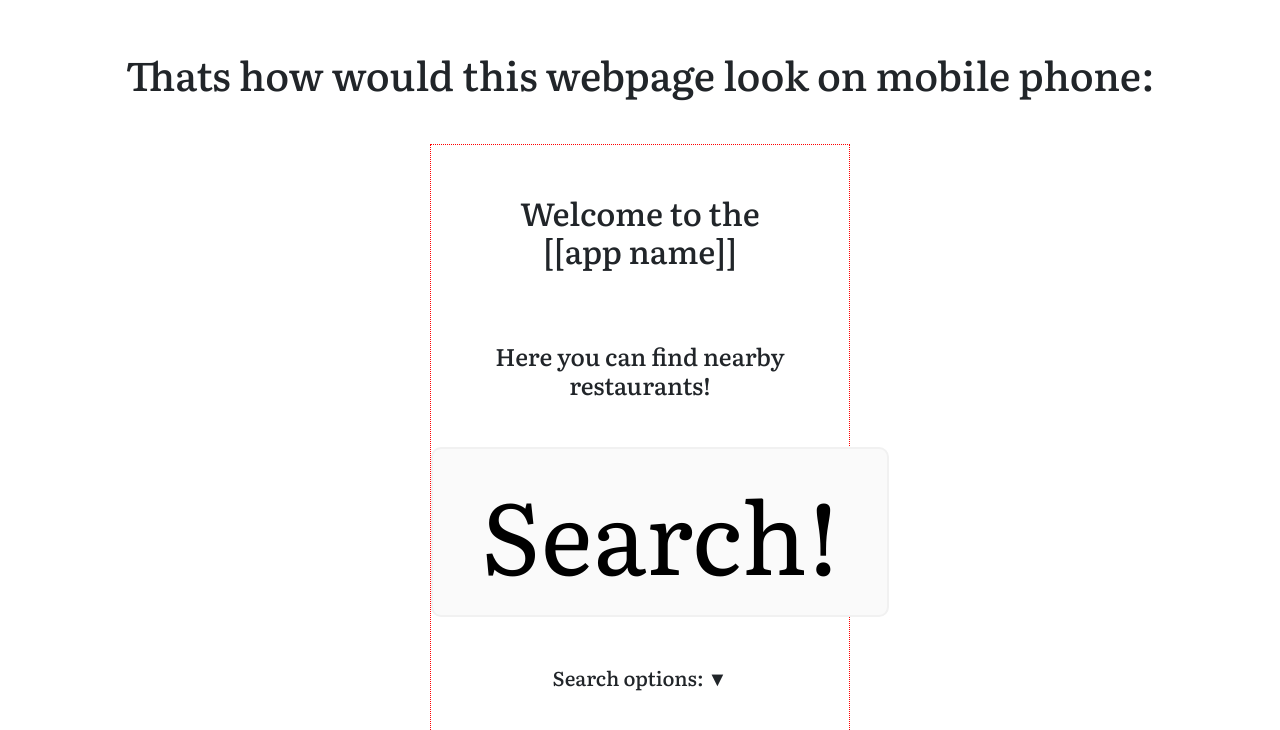
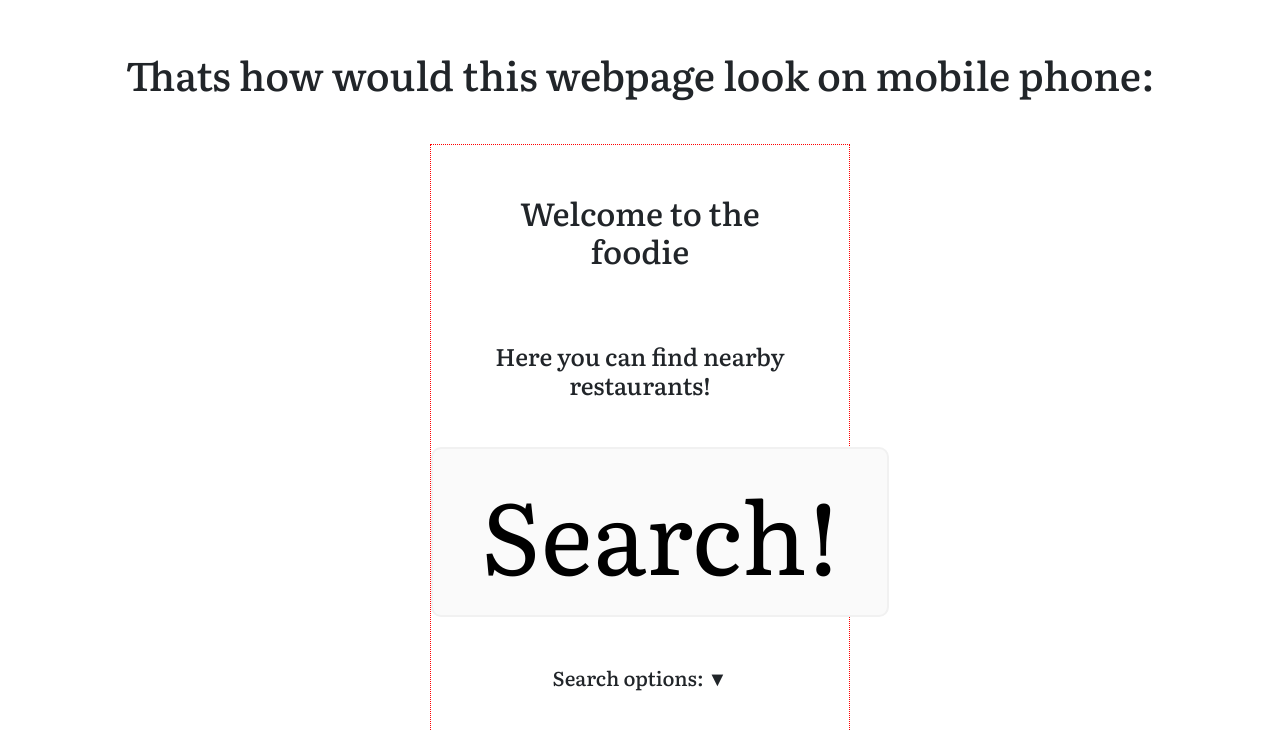
Before and after one commit to Dolidodzik/find_nearby_restaurants, a React (Create React App) app in the folder frontend/: page / in a window 1280 px wide. Shown: the top 730 px of the page. Built offline with nearby package versions, Linux system fonts and the light colour scheme.

Commit message:
Replaced [[app_name]] with foodie

```diff
--- a/frontend/src/components/Home/Home.js
+++ b/frontend/src/components/Home/Home.js
@@ -98,7 +98,7 @@ class Home extends React.Component {
           <div className="row">
 
             <header className="welcome col-12 p-5">
-              <h2> Welcome to the <br/>[[app name]] </h2>
+              <h2> Welcome to the <br/> foodie </h2>
             </header>
             <div className="spacer col-1"></div>
               <header className="tip_sentance col-10 p-3">
```
